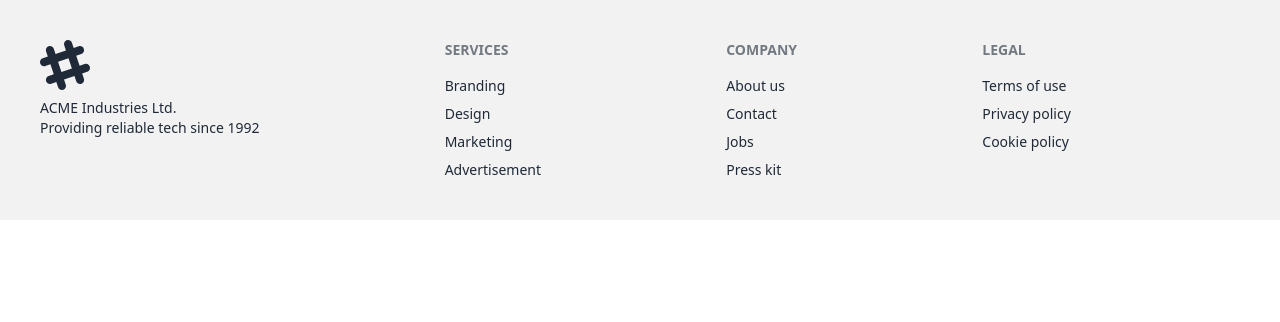
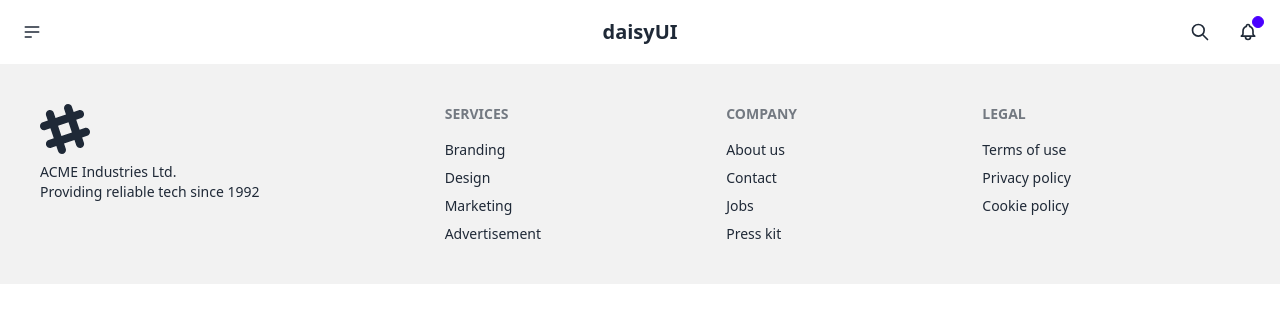
Before and after one commit to 0Karma0/car-doctor, a React (Vite) app: page / in a window 1280 px wide. Shown: the top 322 px of the page. Built offline with nearby package versions, Linux system fonts and the light colour scheme.

Commit message:
navbar added

```diff
--- a/src/Layout/Main.jsx
+++ b/src/Layout/Main.jsx
@@ -1,10 +1,12 @@
 import { Outlet } from "react-router-dom";
 import Footer from "../Pages/Shared/Footer/Footer";
+import Navbar from "../Pages/Shared/Navbar/Navbar";
 
 
 const Main = () => {
     return (
         <div>
+            <Navbar></Navbar>
             <Outlet></Outlet>
             <Footer></Footer>
         </div>
--- /dev/null
+++ b/src/Pages/Shared/Navbar/Navbar.jsx
@@ -0,0 +1,36 @@
+
+
+const Navbar = () => {
+    return (
+        <div className="navbar bg-base-100">
+            <div className="navbar-start">
+                <div className="dropdown">
+                    <div tabIndex={0} role="button" className="btn btn-ghost btn-circle">
+                        <svg xmlns="http://www.w3.org/2000/svg" className="h-5 w-5" fill="none" viewBox="0 0 24 24" stroke="currentColor"><path strokeLinecap="round" strokeLinejoin="round" strokeWidth="2" d="M4 6h16M4 12h16M4 18h7" /></svg>
+                    </div>
+                    <ul tabIndex={0} className="menu menu-sm dropdown-content mt-3 z-[1] p-2 shadow bg-base-100 rounded-box w-52">
+                        <li><a>Homepage</a></li>
+                        <li><a>Portfolio</a></li>
+                        <li><a>About</a></li>
+                    </ul>
+                </div>
+            </div>
+            <div className="navbar-center">
+                <a className="btn btn-ghost text-xl">daisyUI</a>
+            </div>
+            <div className="navbar-end">
+                <button className="btn btn-ghost btn-circle">
+                    <svg xmlns="http://www.w3.org/2000/svg" className="h-5 w-5" fill="none" viewBox="0 0 24 24" stroke="currentColor"><path strokeLinecap="round" strokeLinejoin="round" strokeWidth="2" d="M21 21l-6-6m2-5a7 7 0 11-14 0 7 7 0 0114 0z" /></svg>
+                </button>
+                <button className="btn btn-ghost btn-circle">
+                    <div className="indicator">
+                        <svg xmlns="http://www.w3.org/2000/svg" className="h-5 w-5" fill="none" viewBox="0 0 24 24" stroke="currentColor"><path strokeLinecap="round" strokeLinejoin="round" strokeWidth="2" d="M15 17h5l-1.405-1.405A2.032 2.032 0 0118 14.158V11a6.002 6.002 0 00-4-5.659V5a2 2 0 10-4 0v.341C7.67 6.165 6 8.388 6 11v3.159c0 .538-.214 1.055-.595 1.436L4 17h5m6 0v1a3 3 0 11-6 0v-1m6 0H9" /></svg>
+                        <span className="badge badge-xs badge-primary indicator-item"></span>
+                    </div>
+                </button>
+            </div>
+        </div>
+    );
+};
+
+export default Navbar;
```
